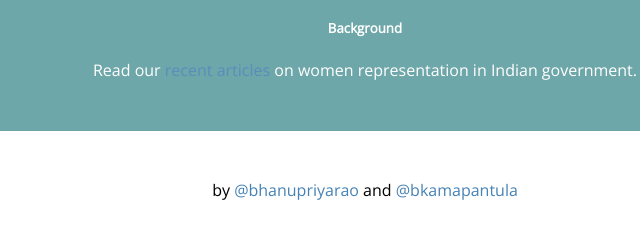
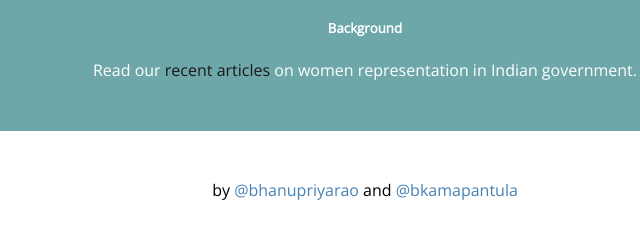
Before and after one commit to genderinpolitics/genderinpolitics.github.io, a plain HTML site: page index.html in a window 1280 px wide. Shown: the part 501-739 px from the top of the page, 275-915 px from the left. Drawn offline with nearby package versions, Linux system fonts and the light colour scheme.

Commit message:
Update index.html

```diff
--- a/index.html
+++ b/index.html
@@ -37,6 +37,9 @@
           text-decoration: none;
           color: steelblue;
         }
+        .mast a {
+          color: black;
+        }
         span.text {
           color: black;
           font-weight: bold;
```
